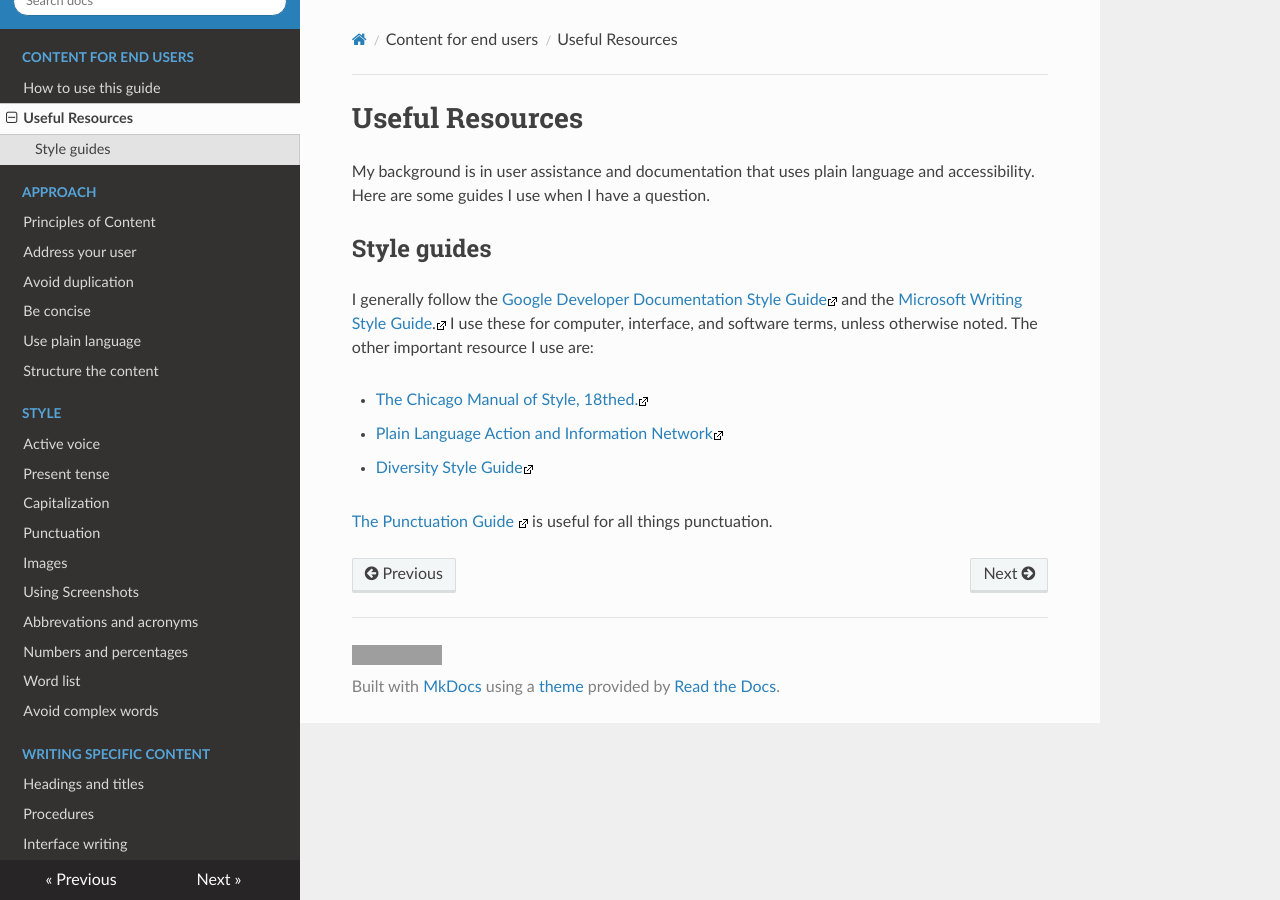
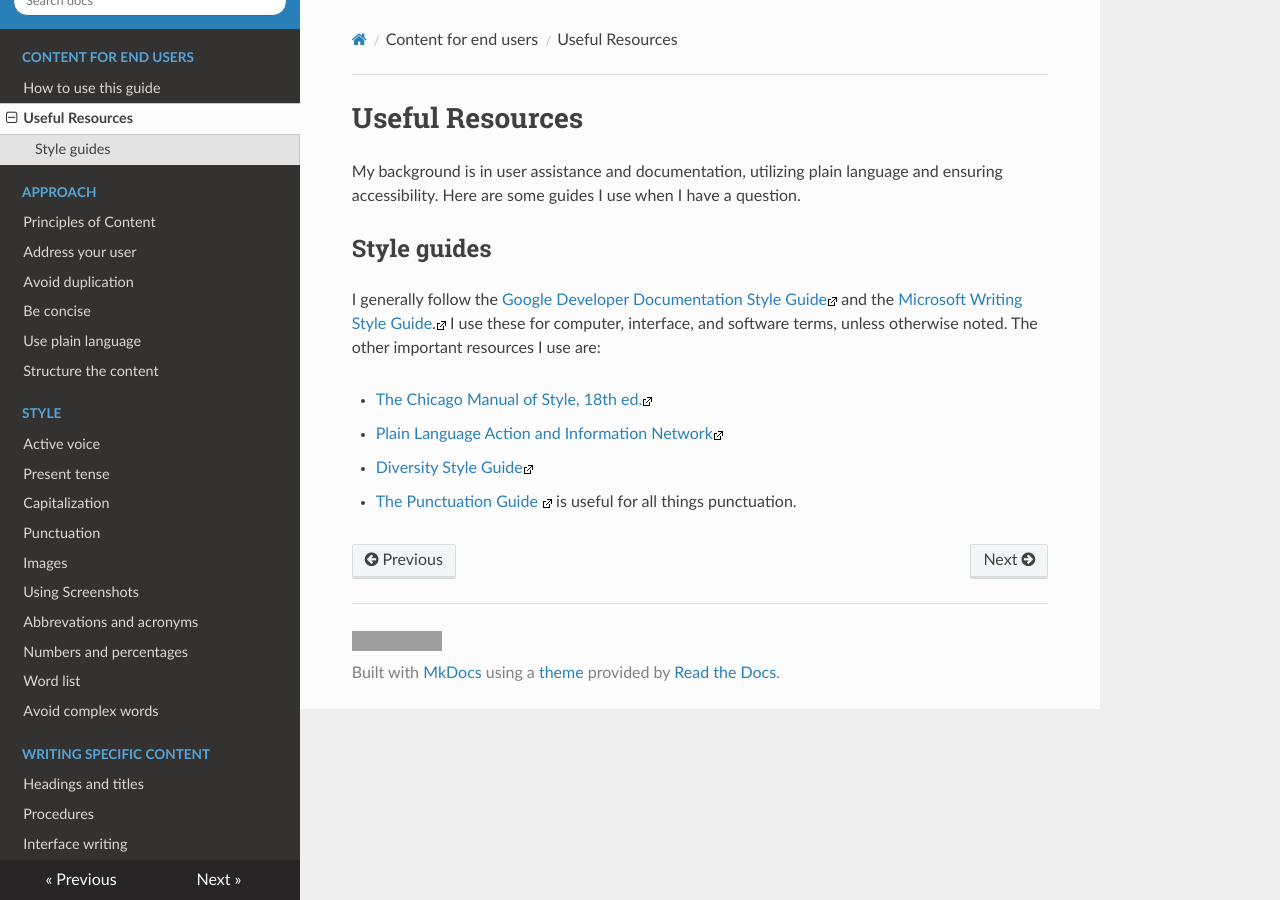
Before and after one commit to stevearrants/styleguide, an MkDocs documentation site: the page built from docs/usefulresources.md, in a window 1280 px wide. Built offline with MkDocs 1.6.1, drawn with Linux system fonts in a browser that asks for light colours; nearby versions of some CDN libraries; grey boxes are pictures that could not be loaded.

Commit message:
Update usefulresources.md

```diff
--- a/docs/usefulresources.md
+++ b/docs/usefulresources.md
@@ -1,20 +1,17 @@
 # Useful Resources
 
-My background is in user assistance and documentation that uses plain
-language and accessibility. Here are some guides I use when I have a
+My background is in user assistance and documentation, utilizing plain language and ensuring accessibility. Here are some guides I use when I have a
 question.
 
 ## Style guides
 
 I generally follow the [Google Developer Documentation Style Guide](https://developers.google.com/style)![](Resources/Images/offsite-link.png) and the [Microsoft Writing Style
 Guide](https://docs.microsoft.com/en-us/style-guide/welcome/).![](Resources/Images/offsite-link.png)
-I use these for computer, interface, and software terms, unless otherwise
-noted. The other important resource I use are:
+I use these for computer, interface, and software terms, unless otherwise noted. The other important resources I use are:
 
--   [The Chicago Manual of Style, 18thed.](http://www.chicagomanualofstyle.org/home.html)![](Resources/Images/offsite-link.png)
+-   [The Chicago Manual of Style, 18th ed.](http://www.chicagomanualofstyle.org/home.html)![](Resources/Images/offsite-link.png)
 -   [Plain Language Action and Information Network](http://www.plainlanguage.gov/)![](Resources/Images/offsite-link.png)
 -   [Diversity Style Guide](http://www.diversitystyleguide.com/)![](Resources/Images/offsite-link.png)
-
-[The Punctuation
+-   [The Punctuation
 Guide](http://www.thepunctuationguide.com/index.html)
 ![](Resources/Images/offsite-link.png) is useful for all things punctuation.
```
